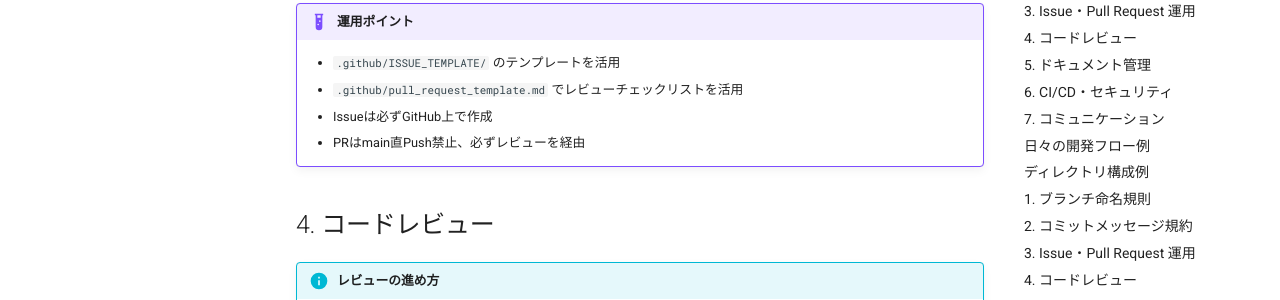
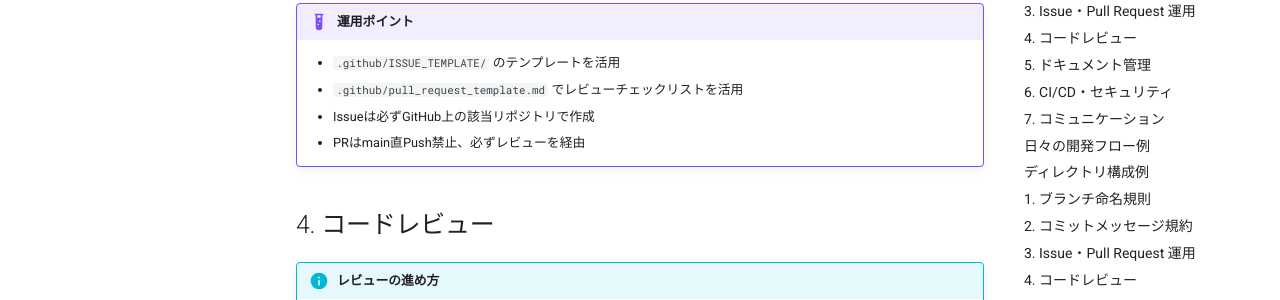
Before and after one commit to Advanced-Develop-2nd/.github, an MkDocs documentation site: the page built from docs/developer.md, in a window 1280 px wide and 900 px high, scrolled down 609 px. Shown: the part 151-451 px from the top of the window. Built offline with MkDocs 1.6.1 and Material for MkDocs 9.7.7, drawn with Linux system fonts in a browser that asks for light colours; comment, search, counter and statistics services are not loaded.

Commit message:
Clarify instructions for creating GitHub Issues

```diff
--- a/docs/developer.md
+++ b/docs/developer.md
@@ -20,7 +20,7 @@
 !!! example "運用ポイント"
 	- `.github/ISSUE_TEMPLATE/` のテンプレートを活用
 	- `.github/pull_request_template.md` でレビューチェックリストを活用
-	- Issueは必ずGitHub上で作成
+	- Issueは必ずGitHub上の該当リポジトリで作成
 	- PRはmain直Push禁止、必ずレビューを経由
 
 ## 4. コードレビュー
```
